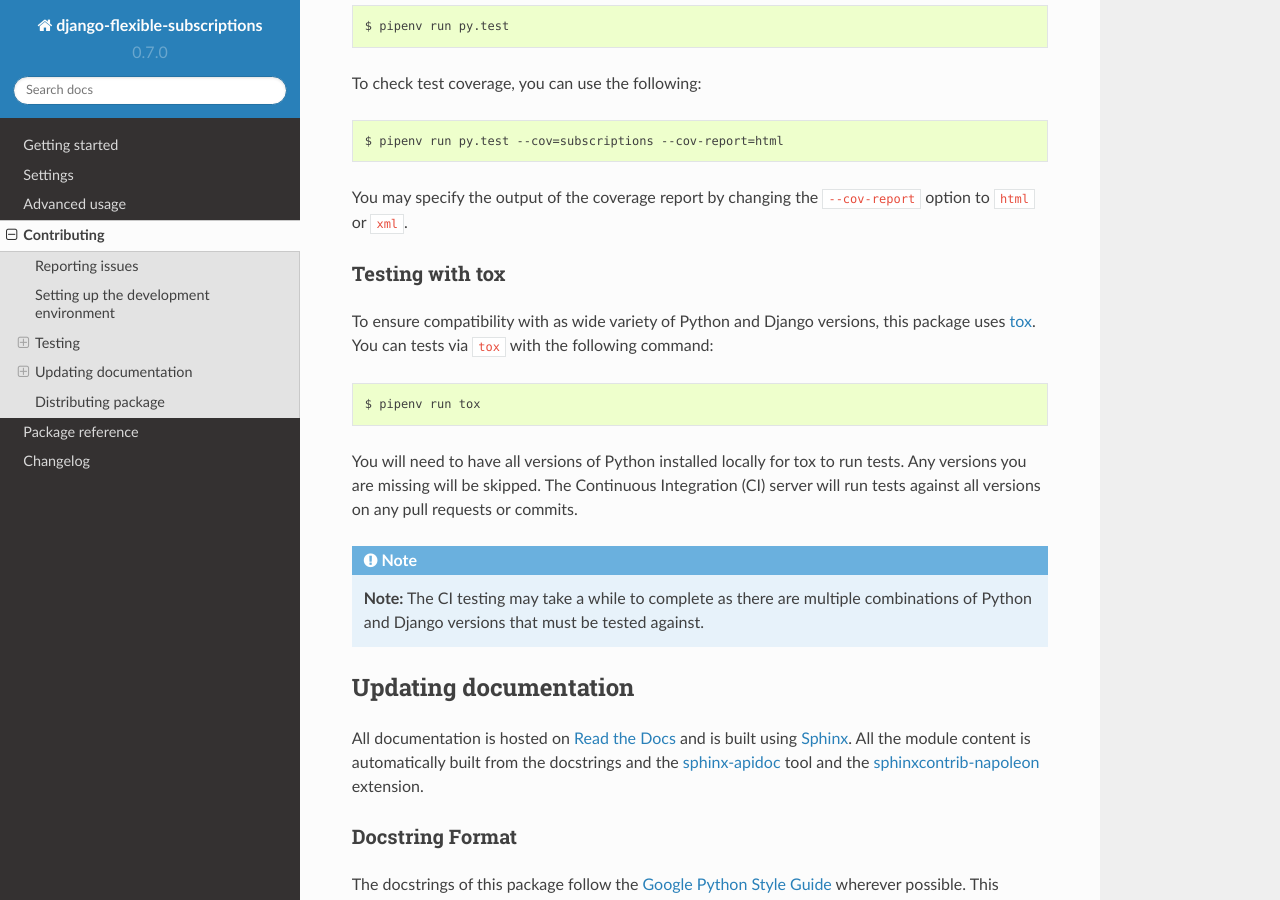
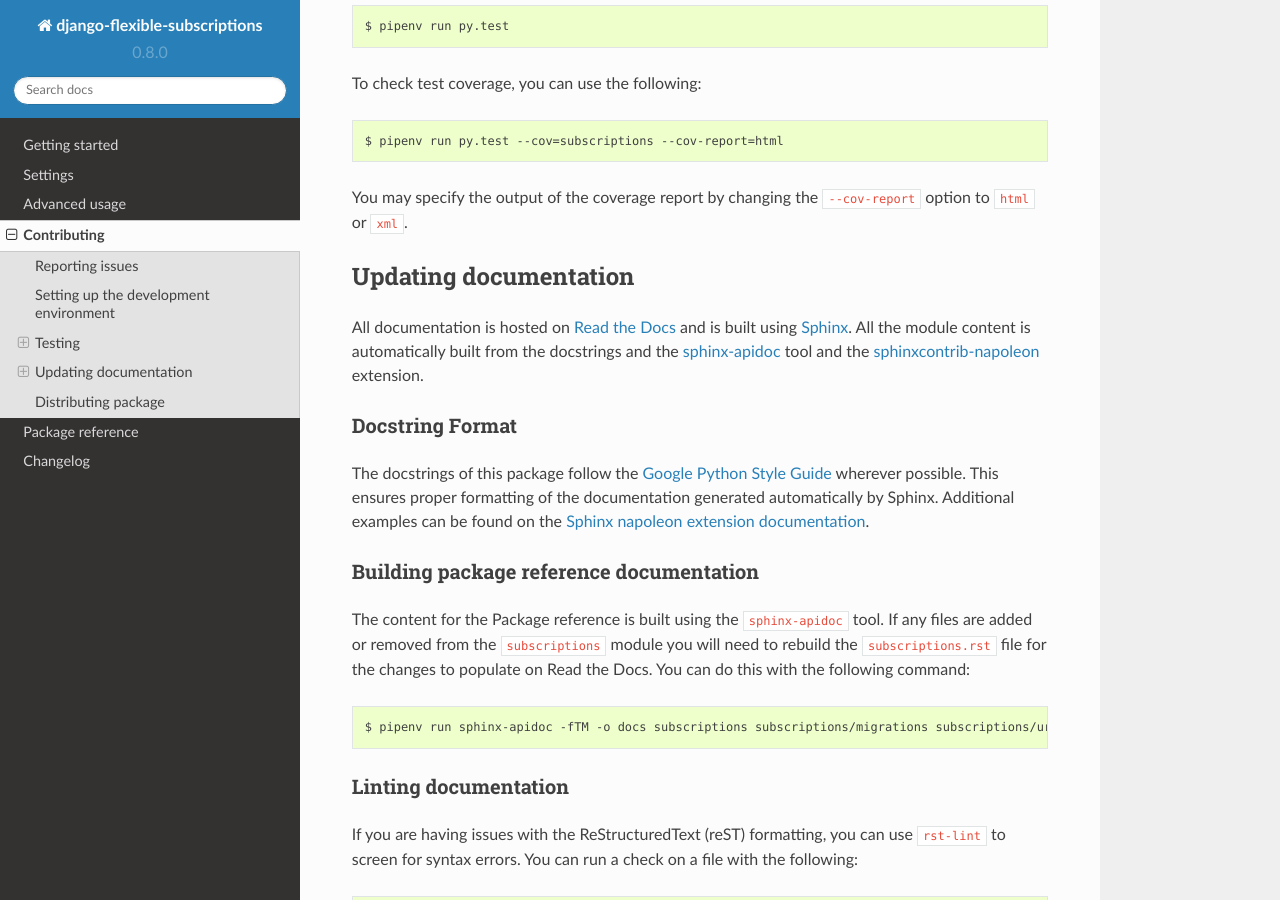
Before and after one commit to studybuffalo/django-flexible-subscriptions, a Sphinx documentation site: the page built from docs/contributing.rst, in a window 1280 px wide and 900 px high, scrolled down 1407 px. Built offline with Sphinx 7.4.7 and the Read the Docs theme 2.0.0, drawn with Linux system fonts in a browser that asks for light colours; the version number is read from the project's files by our own code.

Commit message:
Remove tox for testing, Django 2.1 support (#99)
* New travis file to manage without tox

* Removing tox and related content

* Adding version references

* Adding reference to python-django support

* Updating versions based on current support

* Removing duplicate job

* Removing django 2.1 support

* Updating changelog for new version

* Updating version

* Fixing coverage directory

```diff
--- a/docs/contributing.rst
+++ b/docs/contributing.rst
@@ -80,28 +80,6 @@
 You may specify the output of the coverage report by changing the
 ``--cov-report`` option to ``html`` or ``xml``.
 
-Testing with tox
-================
-
-To ensure compatibility with as wide variety of Python and Django
-versions, this package uses tox_. You can tests via ``tox`` with the
-following command::
-
-    $ pipenv run tox
-
-.. _tox: https://tox.readthedocs.io/en/latest/
-
-You will need to have all versions of Python installed locally for
-tox to run tests. Any versions you are missing will be skipped. The
-Continuous Integration (CI) server will run tests against all  versions
-on any pull requests or commits.
-
-.. note::
-
-     **Note:** The CI testing may take a while to complete as there are
-     multiple combinations of Python and Django versions that must be
-     tested against.
-
 ----------------------
 Updating documentation
 ----------------------
--- a/setup.py
+++ b/setup.py
@@ -44,7 +44,6 @@
         'Development Status :: 4 - Beta',
         'Environment :: Web Environment',
         'Framework :: Django :: 1.11',
-        'Framework :: Django :: 2.1',
         'Framework :: Django :: 2.2',
         'Framework :: Django :: 3.0',
         'Intended Audience :: Developers',
--- a/subscriptions/__init__.py
+++ b/subscriptions/__init__.py
@@ -1,5 +1,5 @@
 # pylint: disable=missing-docstring, invalid-name
-__version__ = '0.7.0'
+__version__ = '0.8.0'
 
 # Provide DepreciationWarning for older Django versions
 import warnings
```
Also changed, not shown: docs/changelog.rst (+10 -0 lines), .travis.yml, 3 other files.
